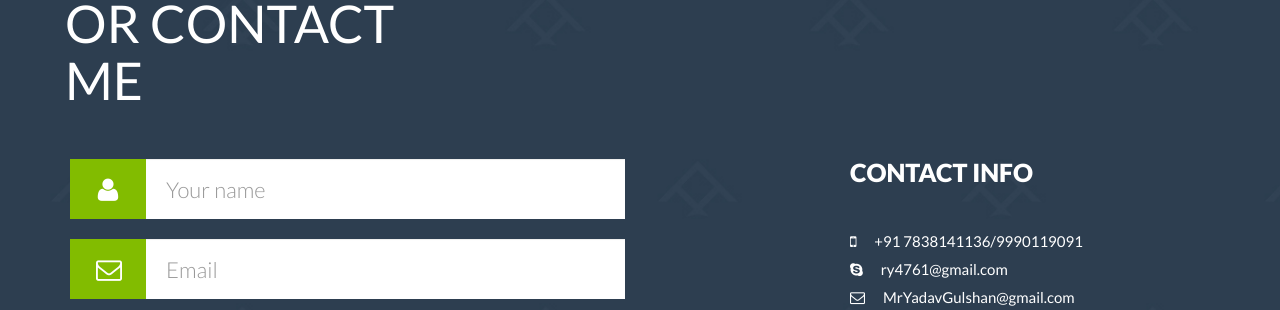
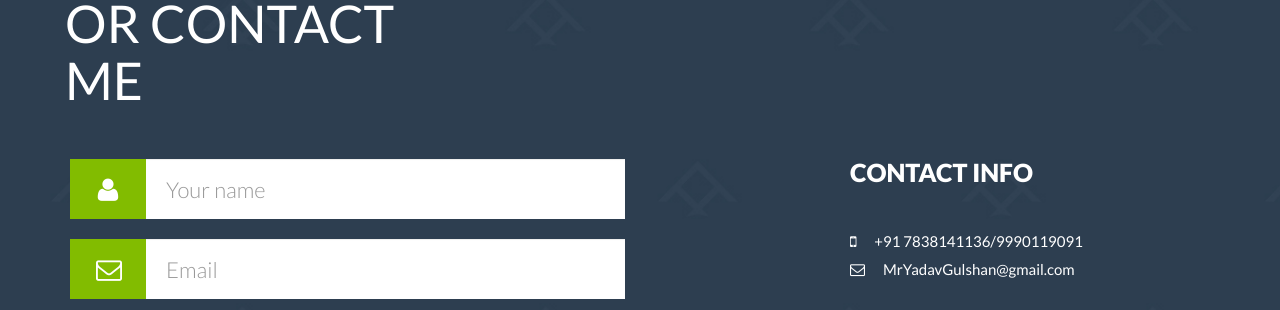
Before and after one commit to mrgulshanyadav/profile, a plain HTML site: page index.html in a window 1280 px wide. Shown: the part 4465-4775 px from the top of the page. Drawn offline with Linux system fonts and the light colour scheme.

Commit message:
Update index.html

```diff
--- a/index.html
+++ b/index.html
@@ -357,7 +357,6 @@
             <h2>Contact Info</h2>
             <ul class="contact-info">
               <li><i class="fa fa-mobile"></i> +91 7838141136/9990119091</li>
-              <li><i class="fa fa-skype"></i> ry4761@gmail.com</li>
               <li><i class="fa fa-envelope-o"></i> MrYadavGulshan@gmail.com</li>
             </ul>
 
```
